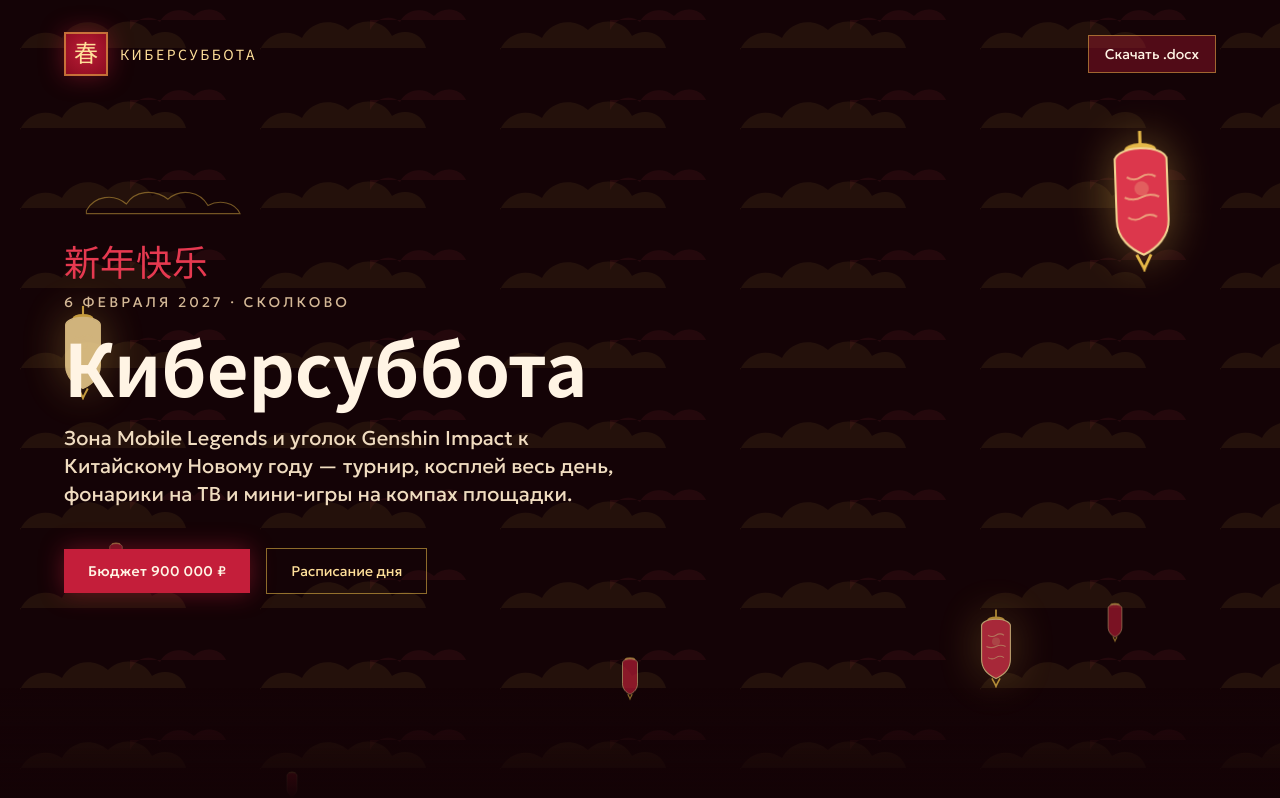
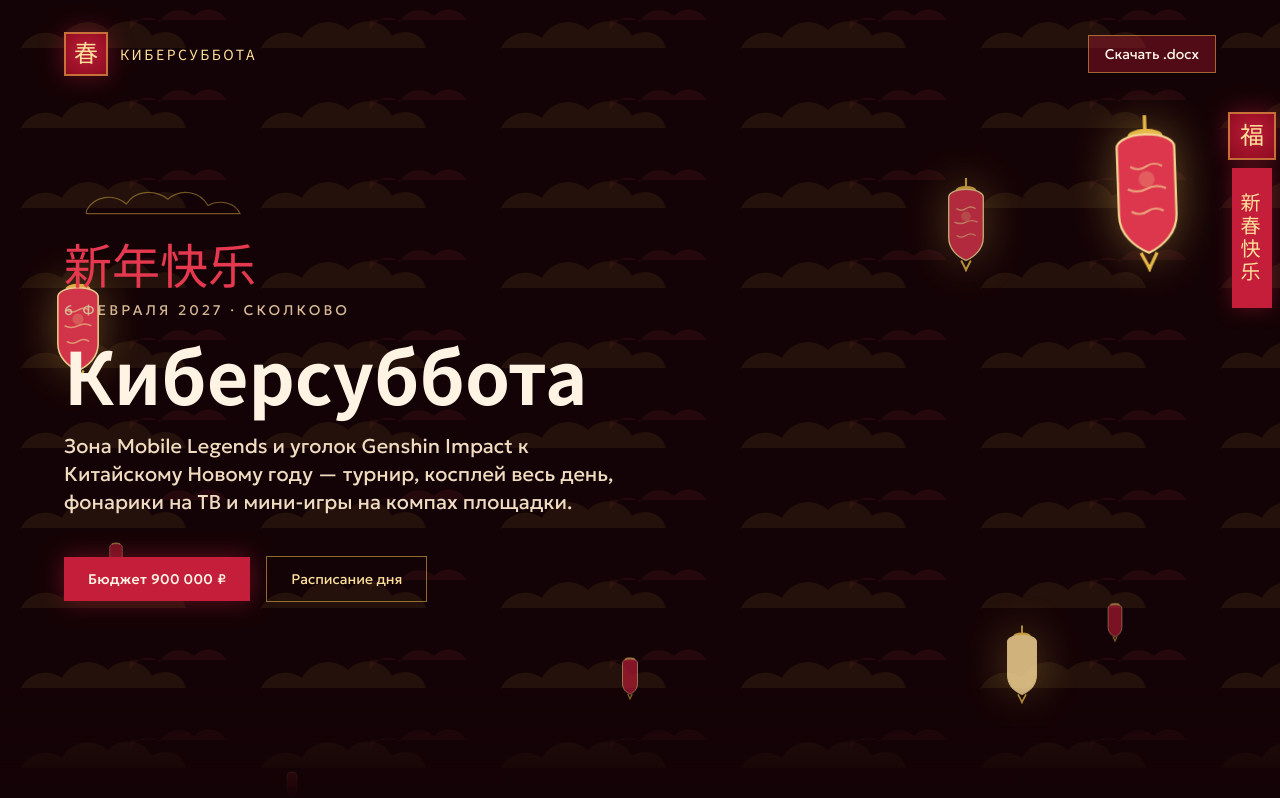
Before and after one commit to DRGNadmin/CyberSybbota, a React (Vite) app: page / in a window 1280 px wide. Shown: the top 798 px of the page. Built offline with nearby package versions, Linux system fonts and the light colour scheme; a web font is replaced by a local one.

Commit message:
Punch up CNY hero with red lanterns and banner
Co-authored-by: harakirijkee <harakirijkee@gmail.com>

```diff
--- a/src/App.tsx
+++ b/src/App.tsx
@@ -151,18 +151,33 @@ export default function App() {
           </a>
         </nav>
 
-        <Lantern className="top-[16%] right-[7%] hidden h-36 w-24 opacity-95 md:block" delay={0} />
+        <Lantern className="top-[14%] right-[6%] hidden h-40 w-28 opacity-95 md:block" delay={0} />
+        <Lantern className="top-[34%] left-[3%] hidden h-28 w-20 opacity-90 lg:block" delay={1.1} />
+        <Lantern className="top-[22%] right-[22%] hidden h-24 w-16 opacity-75 xl:block" delay={1.8} />
         <Lantern
-          className="top-[38%] left-[4%] hidden h-24 w-16 opacity-80 lg:block"
-          delay={1.1}
+          className="right-[18%] bottom-[12%] hidden h-20 w-14 opacity-80 xl:block"
+          delay={2.4}
           tone="gold"
         />
-        <Lantern className="right-[20%] bottom-[14%] hidden h-20 w-14 opacity-70 xl:block" delay={2} />
+
+        <div
+          className="pointer-events-none absolute top-28 right-0 hidden w-14 flex-col items-center gap-2 lg:flex"
+          aria-hidden
+        >
+          <div className="cny-seal font-festive flex h-12 w-12 items-center justify-center text-2xl text-[var(--gold-soft)]">
+            福
+          </div>
+          <div className="w-10 bg-[var(--crimson)] px-1 py-6 text-center shadow-[0_0_20px_rgba(196,30,58,0.4)]">
+            <p className="font-festive writing-vertical text-xl leading-tight text-[var(--gold-soft)]">
+              新春快乐
+            </p>
+          </div>
+        </div>
 
         <div className="relative z-10 mx-auto flex max-w-6xl flex-col justify-center pt-[10vh] sm:pt-[14vh]">
           <CloudOrnament className="mb-6 h-8 w-48 text-[var(--gold)] opacity-80" />
           <motion.p
-            className="font-festive mb-2 text-3xl text-[var(--crimson-bright)] sm:text-4xl"
+            className="font-festive mb-2 text-4xl text-[var(--crimson-bright)] sm:text-5xl"
             initial={reduce ? false : { opacity: 0, y: 12 }}
             animate={{ opacity: 1, y: 0 }}
             transition={{ duration: 0.6, ease }}
--- a/src/index.css
+++ b/src/index.css
@@ -50,10 +50,17 @@ body {
 
 .cny-scene {
   background:
-    radial-gradient(ellipse 50% 40% at 80% 8%, rgba(240, 193, 75, 0.22), transparent 55%),
-    radial-gradient(ellipse 60% 50% at 12% 15%, rgba(196, 30, 58, 0.55), transparent 58%),
-    radial-gradient(ellipse 90% 55% at 50% 105%, rgba(139, 10, 30, 0.7), transparent 55%),
-    linear-gradient(180deg, #2a050c 0%, #140306 42%, #1c050a 100%);
+    radial-gradient(ellipse 45% 35% at 78% 6%, rgba(240, 193, 75, 0.28), transparent 55%),
+    radial-gradient(ellipse 70% 55% at 10% 12%, rgba(230, 57, 80, 0.55), transparent 58%),
+    radial-gradient(ellipse 55% 40% at 55% 35%, rgba(196, 30, 58, 0.22), transparent 60%),
+    radial-gradient(ellipse 95% 55% at 50% 105%, rgba(139, 10, 30, 0.82), transparent 55%),
+    linear-gradient(180deg, #3a0712 0%, #1a0408 38%, #140306 100%);
+}
+
+.writing-vertical {
+  writing-mode: vertical-rl;
+  text-orientation: upright;
+  letter-spacing: 0.15em;
 }
 
 .cny-clouds {
```
